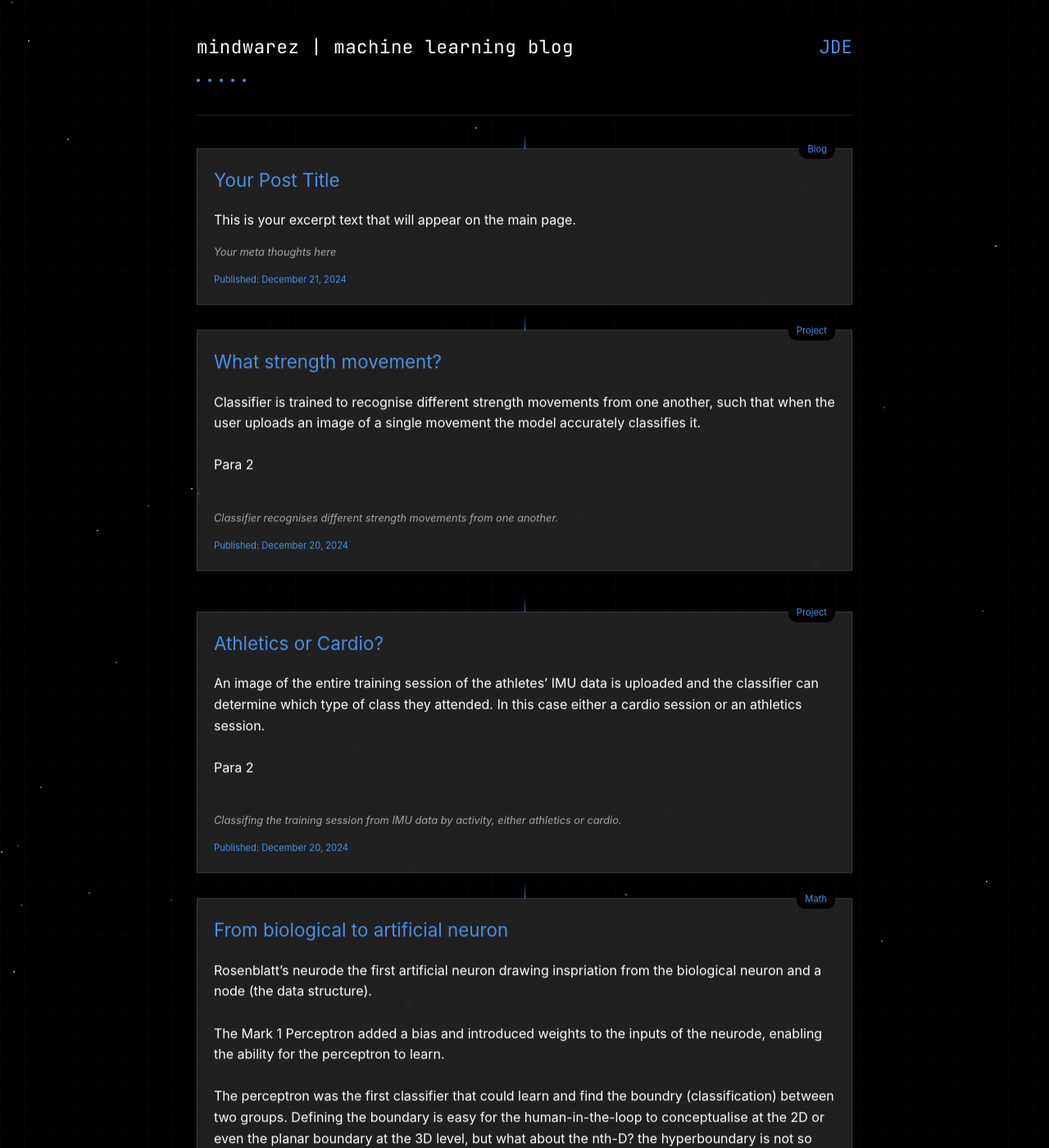
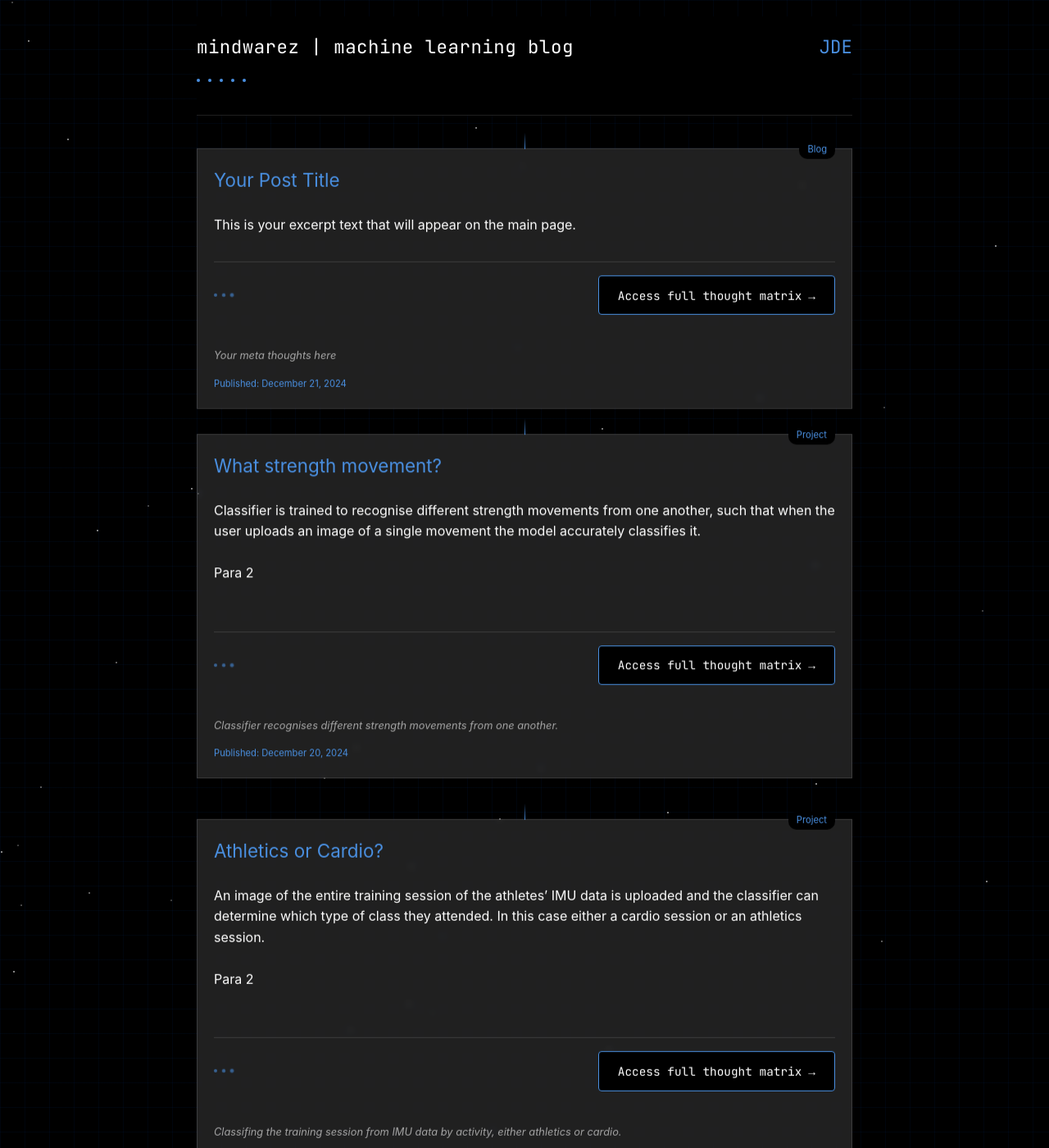
Before and after one commit to jamesbychance/mindwarez, a Jekyll site: the page built from index.html, in a window 1280 px wide and 1400 px high. Shown: the whole window at 82% size. Built offline with Jekyll 4.4.1, drawn with Linux system fonts in a browser that asks for light colours; some of the changed text lies outside the part shown.

Commit message:
added stylistic changes to readmore feature in blogpost

```diff
--- a/assets/css/styles.css
+++ b/assets/css/styles.css
@@ -23,6 +23,17 @@
     0% { transform: scale(1); }
     50% { transform: scale(1.2); }
     100% { transform: scale(1); }
+}
+
+@keyframes neural-pulse {
+    0% { box-shadow: 0 0 0 0 rgba(74, 144, 226, 0.4); }
+    70% { box-shadow: 0 0 0 10px rgba(74, 144, 226, 0); }
+    100% { box-shadow: 0 0 0 0 rgba(74, 144, 226, 0); }
+}
+
+@keyframes data-stream {
+    0% { background-position: 0% 0%; }
+    100% { background-position: 200% 0%; }
 }
 
 body {
@@ -119,11 +130,104 @@ body {
     backdrop-filter: blur(5px);
     animation: float 6s infinite ease-in-out;
     position: relative;
+    transition: transform 0.3s ease, box-shadow 0.3s ease;
+}
+
+.feed-item:hover {
+    transform: translateY(-5px) scale(1.01);
+    box-shadow: 0 10px 30px rgba(74, 144, 226, 0.1);
 }
 
 .feed-item:nth-child(odd) {
     animation-delay: -3s;
 }
+
+.post-excerpt {
+    position: relative;
+    margin: 1.5em 0;
+    line-height: 1.6;
+}
+
+.read-more-container {
+    position: relative;
+    margin-top: 2em;
+    padding: 1em 0;
+    border-top: 1px solid var(--highlight);
+    display: flex;
+    justify-content: flex-end;
+    align-items: center;
+}
+
+.read-more {
+    position: relative;
+    display: inline-flex;
+    align-items: center;
+    padding: 0.8em 1.6em;
+    font-family: 'JetBrains Mono', monospace;
+    font-size: 0.9em;
+    color: var(--interface-white);
+    background: var(--background-void);
+    border: 1px solid var(--accent-blue);
+    border-radius: 4px;
+    overflow: hidden;
+    transition: all 0.3s ease;
+    text-decoration: none;
+}
+
+.read-more::before {
+    content: '';
+    position: absolute;
+    top: 0;
+    left: 0;
+    width: 200%;
+    height: 100%;
+    background: linear-gradient(90deg,
+        transparent,
+        rgba(74, 144, 226, 0.2),
+        transparent);
+    background-size: 200% 100%;
+    animation: data-stream 3s linear infinite;
+    opacity: 0;
+    transition: opacity 0.3s ease;
+}
+
+.read-more:hover {
+    transform: translateY(-2px);
+    box-shadow: 0 4px 15px rgba(74, 144, 226, 0.2);
+    animation: neural-pulse 2s infinite;
+}
+
+.read-more:hover::before {
+    opacity: 1;
+}
+
+.read-more .arrow {
+    margin-left: 8px;
+    transition: transform 0.3s ease;
+}
+
+.read-more:hover .arrow {
+    transform: translateX(4px);
+}
+
+.neural-dots {
+    position: absolute;
+    left: 0;
+    display: flex;
+    gap: 6px;
+    opacity: 0.6;
+}
+
+.neural-dot {
+    width: 4px;
+    height: 4px;
+    background: var(--accent-blue);
+    border-radius: 50%;
+    animation: think 2s infinite;
+}
+
+.neural-dot:nth-child(2) { animation-delay: 0.4s; }
+.neural-dot:nth-child(3) { animation-delay: 0.8s; }
 
 .thread-line {
     position: absolute;
--- a/index.html
+++ b/index.html
@@ -9,7 +9,20 @@ layout: default
     <h2>
         <a href="{{ post.url | relative_url }}">{{ post.title }}</a>
     </h2>
-    {{ post.excerpt }}
+
+    <div class="post-excerpt">
+        {{ post.excerpt }}
+        <div class="read-more-container">
+            <div class="neural-dots">
+                <div class="neural-dot"></div>
+                <div class="neural-dot"></div>
+                <div class="neural-dot"></div>
+            </div>
+            <a href="{{ post.url | relative_url }}" class="read-more">
+                Access full thought matrix <span class="arrow">→</span>
+            </a>
+        </div>
+    </div>
 
     <div class="meta-thoughts">
         {{ post.meta_thoughts }}
```
